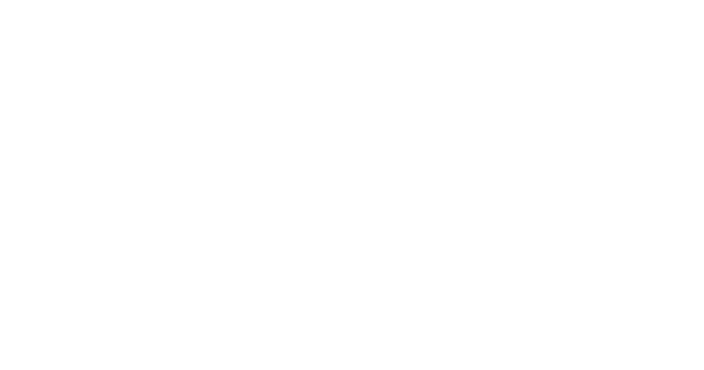
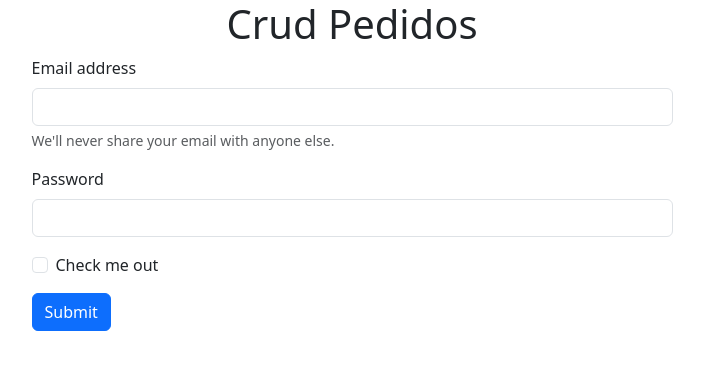
Before and after one commit to Programacion79/CrudLocalStorage, a plain HTML site: page index.html in a window 1280 px wide. Shown: the whole page, without its empty margins (288-992 px from the left). Drawn offline with Linux system fonts and the light colour scheme.

Commit message:
Se crean los componentes de bootstrap al documento html

```diff
--- a/index.html
+++ b/index.html
@@ -4,8 +4,35 @@
     <meta charset="UTF-8">
     <meta name="viewport" content="width=device-width, initial-scale=1.0">
     <title>Crud con LocalStorage</title>
+    <link rel="stylesheet" href="./css/bootstrap.min.css">
+
+
 </head>
 <body>
-
+    <div class="container">
+        <div class="row justify-content-center">
+            <div class="col-7">
+                <h1 class="text-center">Crud Pedidos</h1>
+            </div>
+            <div class="col-7">
+                <div class="mb-3">
+                    <label for="exampleInputEmail1" class="form-label">Email address</label>
+                    <input type="email" class="form-control" id="exampleInputEmail1" aria-describedby="emailHelp">
+                    <div id="emailHelp" class="form-text">We'll never share your email with anyone else.</div>
+                </div>
+                <div class="mb-3">
+                    <label for="exampleInputPassword1" class="form-label">Password</label>
+                    <input type="password" class="form-control" id="exampleInputPassword1">
+                </div>
+                <div class="mb-3 form-check">
+                    <input type="checkbox" class="form-check-input" id="exampleCheck1">
+                    <label class="form-check-label" for="exampleCheck1">Check me out</label>
+                </div>
+                <button type="submit" class="btn btn-primary">Submit</button>
+            </div>
+            <div class="col-7"></div>
+        </div>
+    </div>
+    <script src="/js/bootstrap.min.js"></script>
 </body>
 </html>
```
